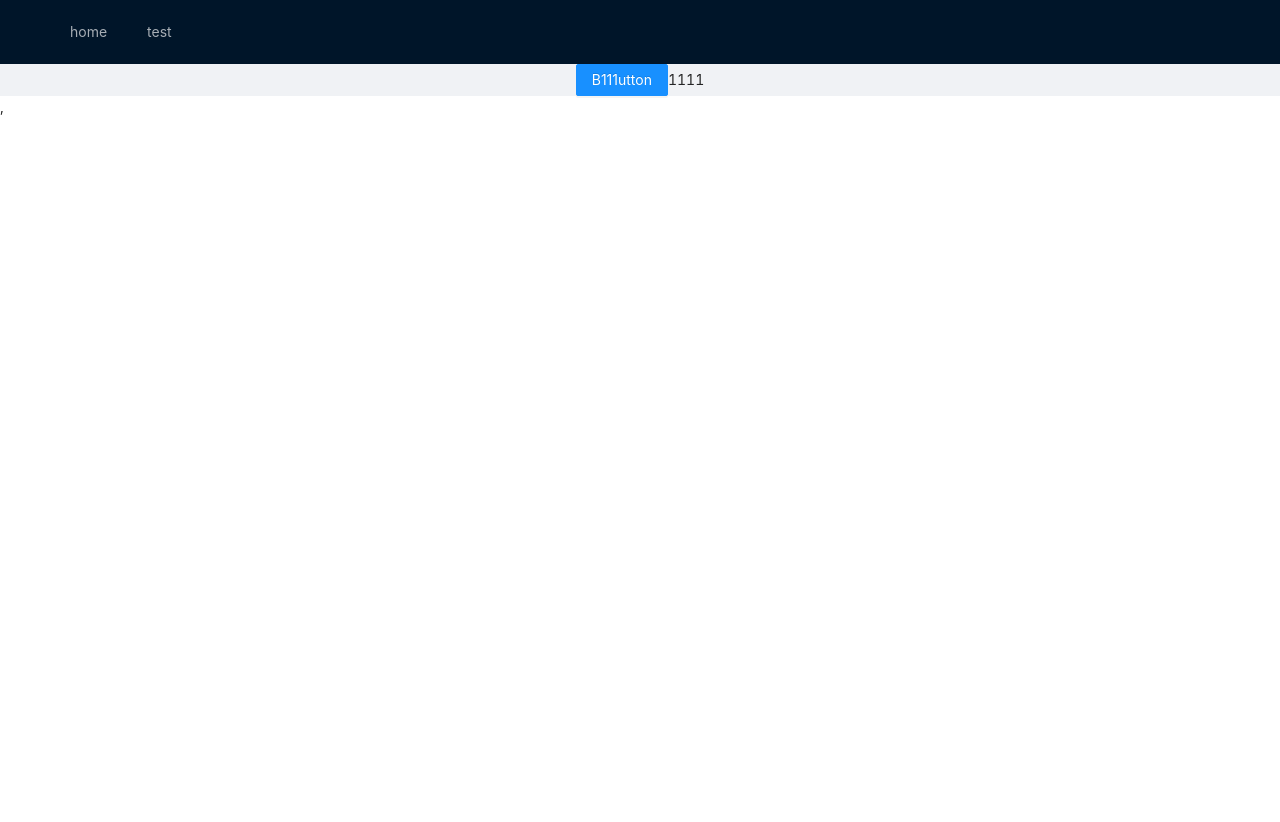
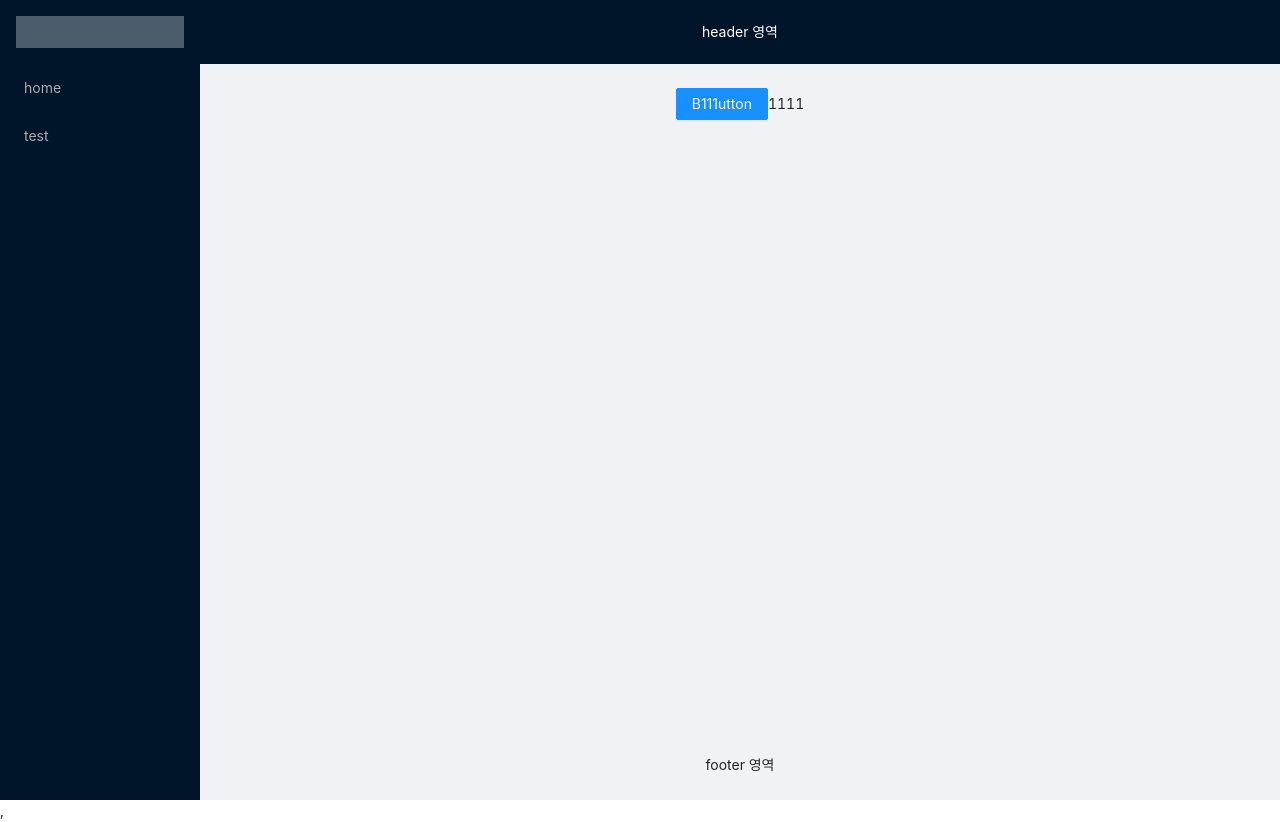
Before and after one commit to dlwo12345/react-antd-typescript, a React (Create React App) app: page / in a window 1280 px wide. Before the commit the page ends 800 px from the top, so only its background shows below. Built offline with nearby package versions, Linux system fonts and the light colour scheme.

Commit message:
레이아웃 형태 변경

```diff
--- a/src/index.css
+++ b/src/index.css
@@ -1,13 +1,17 @@
 body {
   margin: 0;
-  font-family: -apple-system, BlinkMacSystemFont, 'Segoe UI', 'Roboto', 'Oxygen',
-    'Ubuntu', 'Cantarell', 'Fira Sans', 'Droid Sans', 'Helvetica Neue',
+  font-family: -apple-system, BlinkMacSystemFont, 'Segoe UI', 'Roboto', 'Oxygen', 'Ubuntu', 'Cantarell', 'Fira Sans', 'Droid Sans', 'Helvetica Neue',
     sans-serif;
   -webkit-font-smoothing: antialiased;
   -moz-osx-font-smoothing: grayscale;
 }
 
 code {
-  font-family: source-code-pro, Menlo, Monaco, Consolas, 'Courier New',
-    monospace;
+  font-family: source-code-pro, Menlo, Monaco, Consolas, 'Courier New', monospace;
 }
+
+.logo {
+  height: 32px;
+  margin: 16px;
+  background: rgba(255, 255, 255, 0.3);
+}
--- a/src/layouts/FullLayout.tsx
+++ b/src/layouts/FullLayout.tsx
@@ -1,17 +1,53 @@
 import React, {ReactElement} from 'react';
-import {Layout} from 'antd';
+import {Layout, Menu} from 'antd';
 
-import {HeaderComponent} from '@/layouts';
+import {UserOutlined, VideoCameraOutlined, UploadOutlined} from '@ant-design/icons';
+import {NavLink} from 'react-router-dom';
+import {routes} from '@/router';
+
+const {Header, Content, Sider, Footer} = Layout;
 
 // Header와 Footer를 갖고 있는 layout입니다. HOC
 function WithFullLayout(WrappedComponent: any): any {
   return class extends React.Component {
     render(): ReactElement {
       return (
-        <Layout className="app">
-          <HeaderComponent />
-          {/* WrappedComponent는 반드시 Layout으로 wrapping되어야 하며, Layout.Content를 포함해야한다 */}
-          <WrappedComponent {...this.props} />
+        <Layout className="app" style={{minHeight: '100vh'}}>
+          <Sider
+            breakpoint="lg"
+            collapsedWidth="0"
+            onBreakpoint={(broken) => {
+              console.log(broken);
+            }}
+            onCollapse={(collapsed, type) => {
+              console.log(collapsed, type);
+            }}
+          >
+            <div className="logo" />
+            <Menu theme="dark" mode="inline" defaultSelectedKeys={['4']}>
+              {routes
+                .filter((route) => route.meta.navigation.show)
+                .map((route) => {
+                  return (
+                    <Menu.Item key={route.path}>
+                      <NavLink to={route.path} exact={route.exact} activeClassName="active">
+                        {route.name}
+                      </NavLink>
+                    </Menu.Item>
+                  );
+                })}
+            </Menu>
+          </Sider>
+          <Layout>
+            <Header className="site-layout-sub-header-background" style={{color: 'white', textAlign: 'center', padding: 0}}>
+              header 영역
+            </Header>
+            <Content style={{margin: '24px 16px 0'}}>
+              {/* WrappedComponent는 반드시 Layout으로 wrapping되어야 하며, Layout.Content를 포함해야한다 */}
+              <WrappedComponent {...this.props} />
+            </Content>
+            <Footer style={{textAlign: 'center'}}>footer 영역</Footer>
+          </Layout>
         </Layout>
       );
     }
```
Also changed, not shown: src/layouts/FullLayout3.tsx (added, +22 -0 lines).
